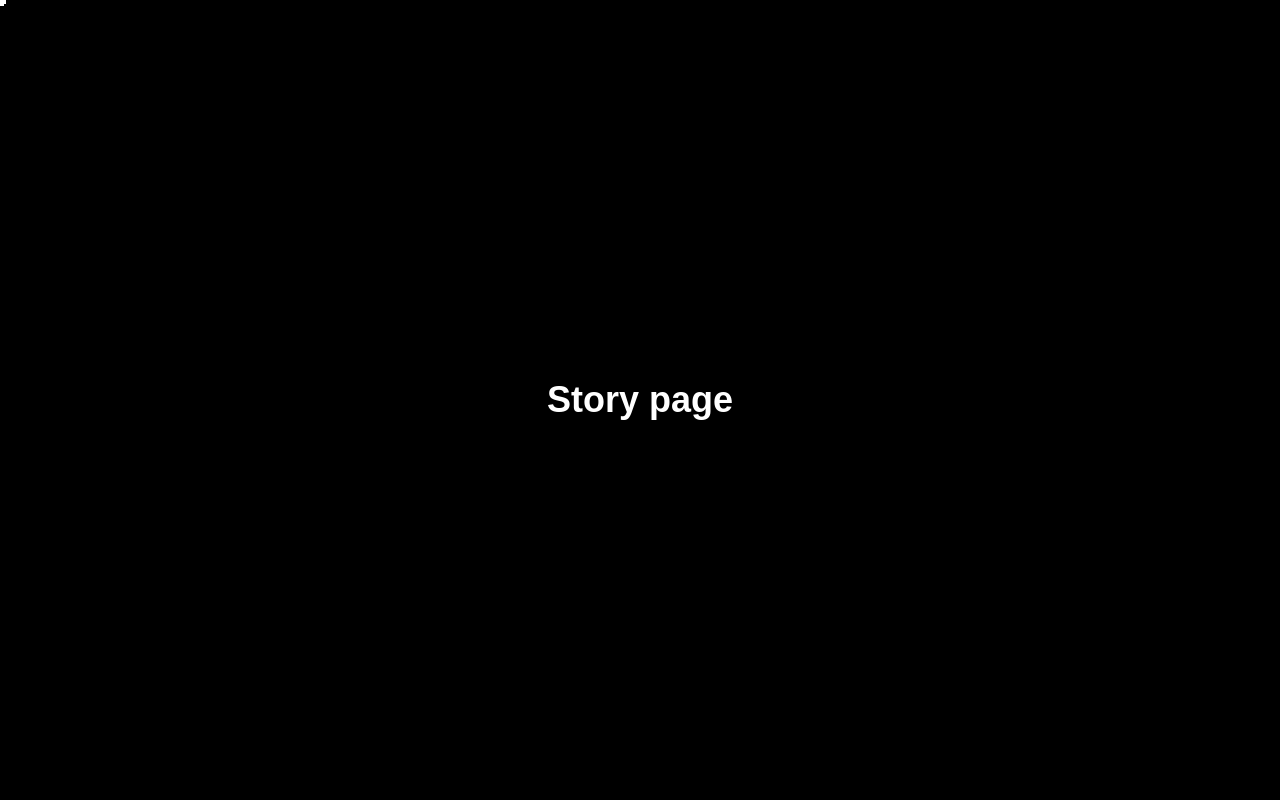
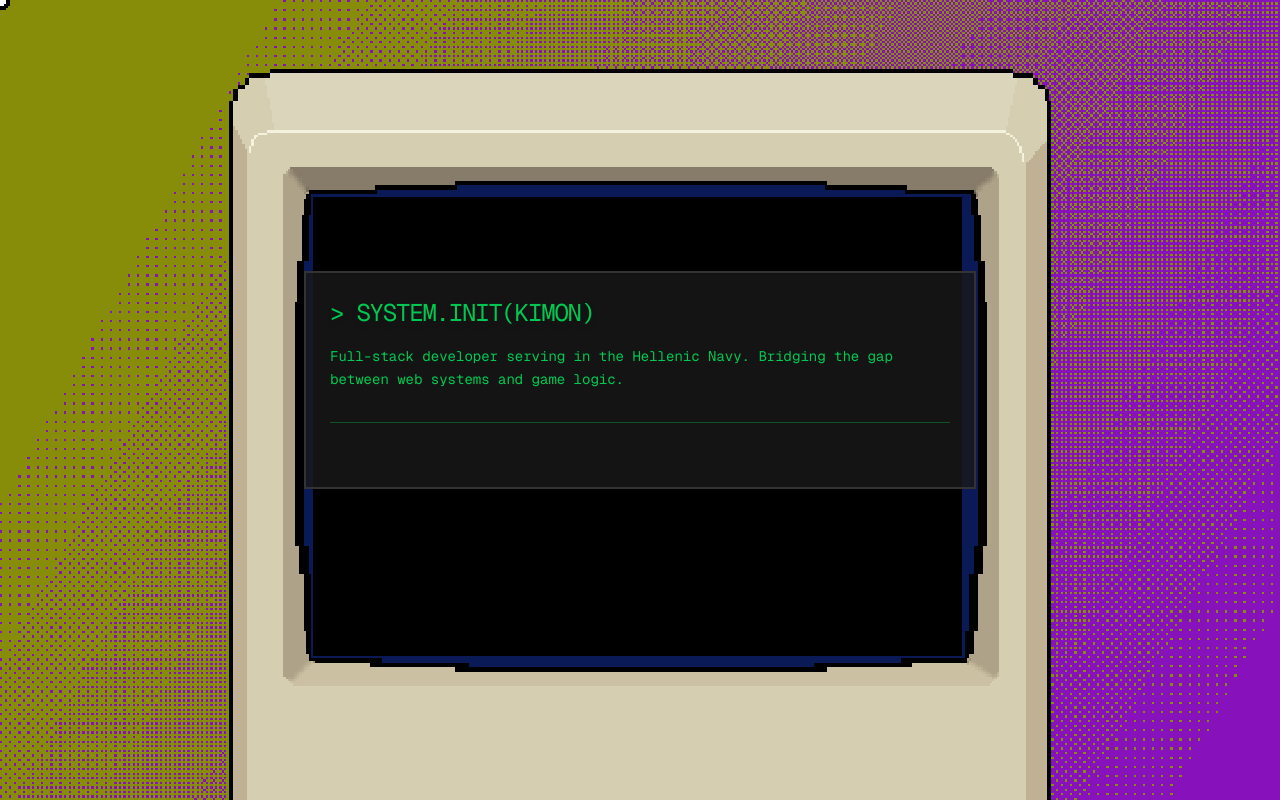
Before and after one commit to KimChel/Kimfolio, a Next.js app: page /about in a window 1280 px wide. Built offline with nearby package versions, Linux system fonts and the light colour scheme.

Commit message:
feat: enhance AboutPage with loading animation and background image; add Menu component to Scene

```diff
--- a/app/about/page.tsx
+++ b/app/about/page.tsx
@@ -1,12 +1,62 @@
-import React from "react";
+"use client";
+
+import React, { useEffect, useState } from "react";
 
 export default function AboutPage() {
+  const [loading, setLoading] = useState(true);
+
+  useEffect(() => {
+    const timer = setTimeout(() => setLoading(false), 2000);
+    return () => clearTimeout(timer);
+  }, []);
+
   return (
-    <main
-      className="min-h-screen bg-black text-white flex items-center
-  justify-center"
-    >
-      <h1 className="text-4xl font-bold">Story page</h1>
+    <main className="relative w-full h-[100dvh] bg-black overflow-hiddenr">
+      <div
+        className="w-full h-full relative"
+        style={{
+          backgroundImage: `url(/assets/computer.png)`,
+          backgroundSize: "cover",
+          backgroundPosition: "center",
+          imageRendering: "pixelated",
+        }}
+      >
+        {loading ? (
+          <div className="absolute inset-0 z-50 flex items-center justify-center">
+            <div className="min-w-[220px] bg-black/90 border border-green-500 shadow-[0_0_20px_rgba(0,255,0,0.6)_inset,0_0_8px_rgba(0,255,0,0.6)] text-green-500 px-6 py-5 font-mono uppercase tracking-[0.08em]">
+              <div className="flex items-center gap-2 mb-3">
+                <span>{">"} boot sequence</span>
+                <span className="animate-blink">_</span>
+              </div>
+              <div className="relative w-40 h-2 border border-green-500 bg-[#001900] overflow-hidden">
+                <div className="absolute inset-0 w-1/2 bg-gradient-to-r from-transparent via-green-500 to-transparent animate-ping" />
+              </div>
+              <div className="mt-2 text-xs text-[#7dff7d]">
+                initializing modules
+              </div>
+            </div>
+          </div>
+        ): (
+        <div className="absolute inset-0 overflow-hidden">
+          <div className="absolute top-[15%] left-[12%] right-[12%] bottom-[20%] flex flex-col items-center justify-center p-4 overflow-y-auto">
+            <div className="w-full max-w-2xl max-h-xl bg-[#1a1a1a]/80 border-2 border-[#333] p-6 shadow-inner text-green-500 font-mono">
+              <h1 className="text-2xl mb-4 uppercase tracking-tighter shadow-green-900 drop-shadow-md">
+                {">"} system.init(Kimon)
+              </h1>
+              <p className="text-sm leading-relaxed">
+                Full-stack developer serving in the Hellenic Navy. Bridging the
+                gap between web systems and game logic.
+              </p>
+
+              <div className="mt-8 border-t border-green-900 pt-4">
+                <span className="animate-blink">_</span>
+              </div>
+            </div>
+          </div>
+        </div>
+        )}
+
+      </div>
     </main>
   );
 }
--- a/app/components/Engine.tsx
+++ b/app/components/Engine.tsx
@@ -154,6 +154,7 @@
       streetLightSprite2.scale.set(container!.clientWidth / 600);
       streetLightSprite2.alpha = 0.4;
       streetLightSprite2.zIndex = 10;
+
 
       //
       // ░░   MATERIAL ENGINE   ░░
--- /dev/null
+++ b/app/components/Menu.tsx
@@ -0,0 +1,73 @@
+import Image from "next/image";
+import Link from "next/link";
+import { useState } from "react";
+
+export default function Menu() {
+  const [openMenu, setOpenMenu] = useState<boolean>(false);
+
+  // Define the menu links for easy scaling
+  const menuItems = [
+    { label: "ABOUT", href: "/about", color: "bg-green-500" },
+    { label: "PROJECTS", href: "/projects", color: "bg-blue-500" },
+    { label: "SKILLS", href: "/skills", color: "bg-yellow-500" },
+    { label: "CV", href: "/cv", color: "bg-purple-500" },
+    { label: "CONTACT", href: "/contact", color: "bg-red-500" },
+  ];
+
+  return (
+    <div className="relative font-mono">
+      {openMenu ? (
+        /* --- THE OPEN MENU BOX --- */
+        <div
+          className="absolute top-0 right-0 w-64 bg-[#2b2b2b] p-4 border-4 border-black shadow-[4px_4px_0px_0px_rgba(0,0,0,1)]"
+          style={{ imageRendering: "pixelated" }}
+        >
+          {/* HEADER AREA with 'X' */}
+          <div className="flex justify-between items-center mb-6">
+            <span className="text-white text-xs tracking-widest bg-gray-700 px-2 py-1 border-2 border-black">
+              NAV_SYS
+            </span>
+            <button
+              onClick={() => setOpenMenu(false)}
+              className="w-8 h-8 bg-red-600 text-white border-2 border-black shadow-[2px_2px_0px_0px_rgba(0,0,0,1)] hover:translate-x-[1px] hover:translate-y-[1px] hover:shadow-none transition-all flex items-center justify-center font-bold"
+            >
+              X
+            </button>
+          </div>
+
+          {/* LIST ITEMS */}
+          <ul className="flex flex-col space-y-3">
+            {menuItems.map((item) => (
+              <li key={item.label}>
+                <Link
+                  href={item.href}
+                  onClick={() => setOpenMenu(false)}
+                  className="group flex items-center w-full bg-white border-2 border-black p-2 shadow-[4px_4px_0px_0px_rgba(0,0,0,1)] hover:translate-x-[1px] hover:translate-y-[1px] hover:shadow-[2px_2px_0px_0px_rgba(0,0,0,1)] active:shadow-none transition-all"
+                >
+                  {/* Icon Placeholder */}
+                  <div
+                    className={`w-8 h-8 ${item.color} border-2 border-black mr-3 flex-shrink-0`}
+                  ></div>
+
+                  <span className="text-black text-sm font-bold tracking-tighter uppercase group-hover:text-blue-600">
+                    {item.label}
+                  </span>
+                </Link>
+              </li>
+            ))}
+          </ul>
+        </div>
+      ) : (
+        /* --- THE HAMBURGER BUTTON (CLOSED STATE) --- */
+        <button
+          className="group w-14 h-14 bg-white border-4 border-black shadow-[4px_4px_0px_0px_rgba(0,0,0,1)] hover:translate-x-[1px] hover:translate-y-[1px] hover:shadow-[2px_2px_0px_0px_rgba(0,0,0,1)] transition-all flex flex-col items-center justify-center space-y-1 p-2"
+          onClick={() => setOpenMenu(true)}
+        >
+          <div className="w-full h-1 bg-black"></div>
+          <div className="w-full h-1 bg-black"></div>
+          <div className="w-full h-1 bg-black"></div>
+        </button>
+      )}
+    </div>
+  );
+}
--- a/app/components/Scene.tsx
+++ b/app/components/Scene.tsx
@@ -4,7 +4,7 @@
 import { use, useEffect } from "react";
 import Image from "next/image";
 import Engine from "./Engine";
-import Link from "next/link";
+import Menu from "./Menu"
 
 export default function Scene() {
   const x = useMotionValue(0);
@@ -27,6 +27,9 @@
 
   return (
     <div className="absolute inset-0 overflow-hidden">
+      <nav className="absolute top-4 right-4 z-50">
+        <Menu /> {/* Place the new Menu Component here */}
+      </nav>
       <motion.div
         style={{
           translateX: useTransform(x, (val) => val * 1.5),
--- a/app/globals.css
+++ b/app/globals.css
@@ -38,3 +38,19 @@
   color: var(--foreground);
   font-family: Arial, Helvetica, sans-serif;
 }
+
+/* Blink animation formerly from tailwind config */
+@keyframes blink {
+  0%,
+  100% {
+    opacity: 1;
+  }
+  50% {
+    opacity: 0;
+  }
+}
+
+/* Utility class to match `animate-blink` */
+.animate-blink {
+  animation: blink 1s steps(1, end) infinite;
+}
--- /dev/null
+++ b/app/hooks/useOutsideClick.tsx
@@ -0,0 +1,20 @@
+import React, { useRef, useEffect } from "react";
+
+export function useOutsideClick(ref: any) {
+  useEffect(() => {
+    /**
+     * Alert if clicked on outside of element
+     */
+    function handleClickOutside(event: MouseEvent) {
+      if (ref.current && !ref.current.contains(event.target)) {
+        alert("You clicked outside of me!");
+      }
+    }
+    // Bind the event listener
+    document.addEventListener("mousedown", handleClickOutside);
+    return () => {
+      // Unbind the event listener on clean up
+      document.removeEventListener("mousedown", handleClickOutside);
+    };
+  }, [ref]);
+}
```
